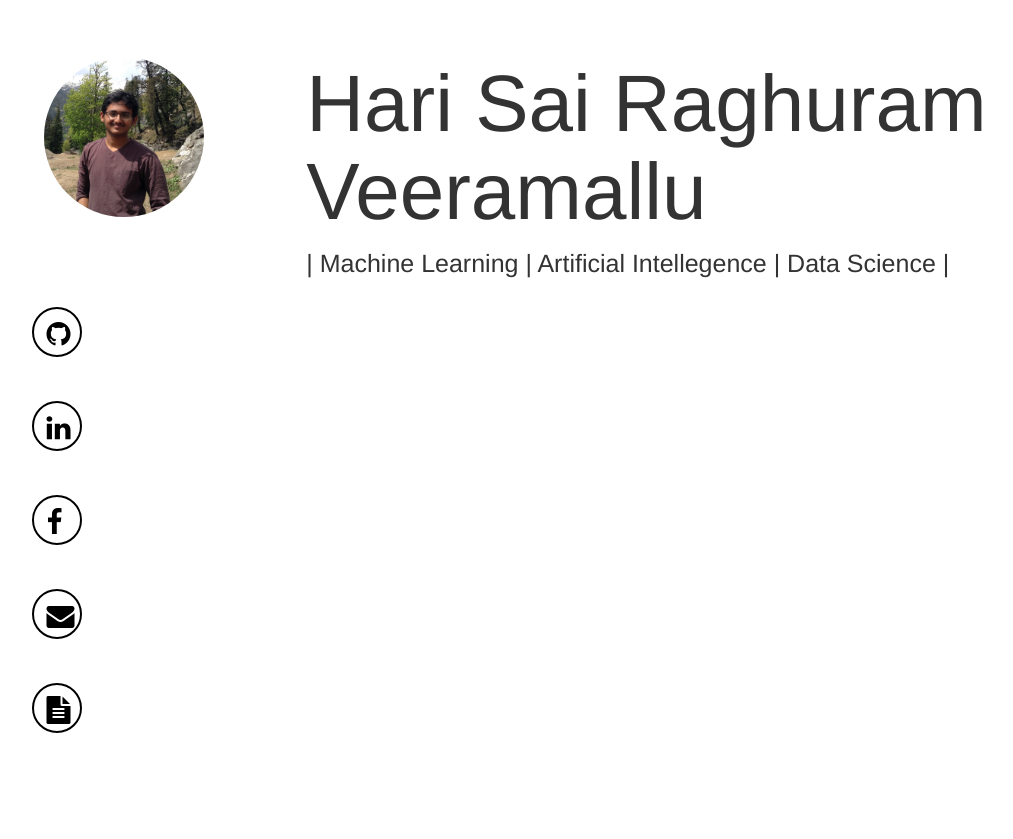
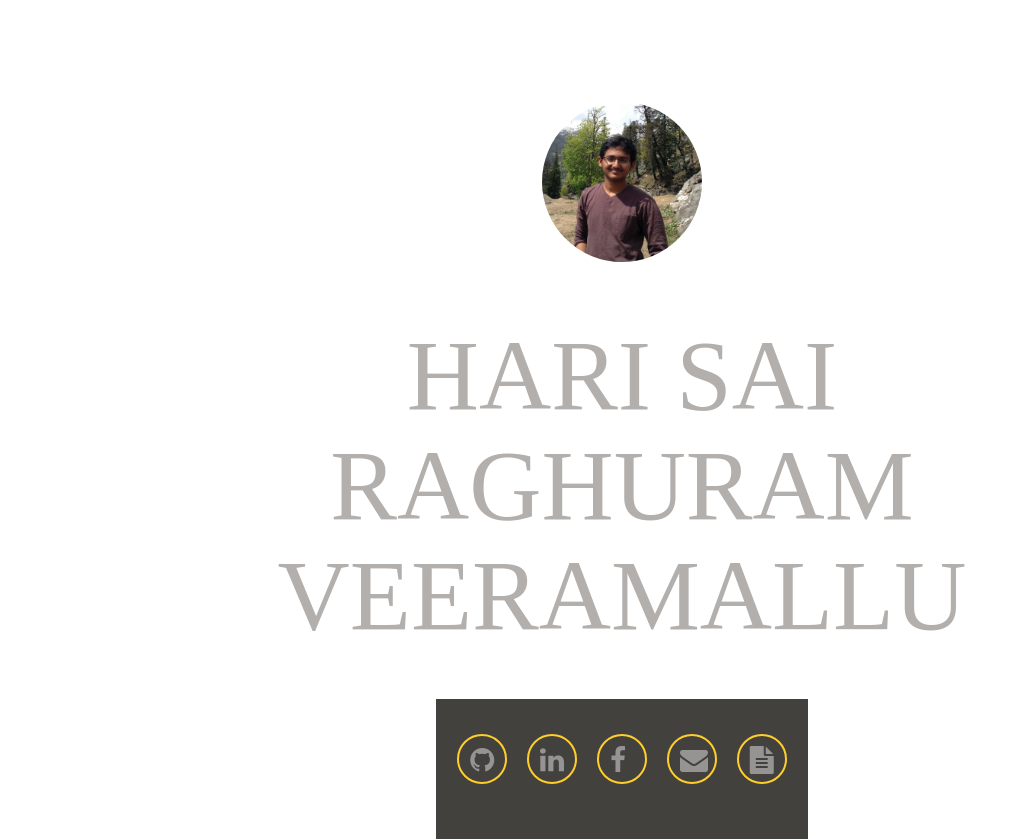
Before and after one commit to Raghuram-Veeramallu/veeramallu-raghuram.github.io, a plain HTML site: page index.html in a window 1280 px wide. Shown: the whole page, without its empty margins (18-1031 px from the left). Before the commit the page ends 800 px from the top, so only its background shows below. Drawn offline with nearby package versions, Linux system fonts and the light colour scheme.

Commit message:
Major remodel and styles changes

```diff
--- a/css/home_css.css
+++ b/css/home_css.css
@@ -1,73 +1,58 @@
 body {
+  padding: 0;
   margin: 0;
-  font:normal 100% Arial, Helvetica, sans-serif;
 }
 
-.wrapper{
+.page-wrapper{
   overflow-y:hidden !important;
   overflow-x: hidden !important;
+  width: 100%;
+  height: 100%;
 }
 
-
-.page-wrapper{
+.content{
   display: flex;
-  position: relative;
-  justify-content: center;
-}
-
-.left-section{
-  flex: 2;
   flex-direction: column;
-  display: flex;
   align-items: center;
   justify-content: space-between;
 }
 
+.js{
+  position: relative;
+  width: 100%;
+  height: 100%;
+  background-color: #182327;
+}
+
 .image-section{
   flex: 1;
-  flex-direction: column;
-  align-items: center;
-  justify-content: center;
-  padding-top: 20%;
-}
-
-.links{
-  flex: 2;
-  padding-top: 10%;
-  width: 80%;
+  padding-top: 8%;
   align-items: center;
   justify-content: center;
 }
 
-.right-section{
-  flex: 7;
-  flex-direction: column;
-  display: flex;
+.name-section{
+  flex: 1;
+  padding: 3%;
+  width: 80%;
+  justify-content: center;
+  align-self: center;
+  align-content: center;
 }
 
-.title-name{
-  flex: 4;
-  flex-direction: column;
-  align-self: left;
-  padding: 4%;
-  width: 80%;
+#title{
+  font-size: 100px;
+  font-family: ailerons;
+  color: #B2AFAC;
+  text-align: center;
+  align-self: center;
 }
 
-.website-content{
-  flex: 20;
-  flex-direction: column;
-
+.links{
+  flex: 1;
+  padding: 1%;
+  background: #42413D;
 }
-
-#myname{
-  font-size: 80px;
-}
-
-#description{
-  font-size: 25px;
-  text-align: justify;
-}
-
 
 .icons{
   display:inline-block;
@@ -76,20 +61,64 @@ body {
   margin:0;
 }
 
-.fb, .ig, .lin, .git, .twit, .mail, .res{
-  color:#000000;
+
+.lin, .git, .fb, .twit, .mail, .res{
+  color:#959492;
 }
 
 .ico{
-    border: 2px solid black;
-    border-radius: 70%;
+    border: 2px solid #FFCE2B;
+    border-radius: 50%;
     display: inline-block;
     width: 50px;
     height: 50px;
-    padding: 12px;
+    padding: 11px;
     position: relative;
     background: transparent;
     transition: all 0.2s ease;
     text-decoration: none;
-    margin: 22px;
+    margin: 22px 8px;
 }
+
+.ico-res{
+  border: 2px solid #FFCE2B;
+  border-radius: 50%;
+  display: inline-block;
+  width: 50px;
+  height: 50px;
+  padding: 11px;
+  position: relative;
+  background: transparent;
+  transition: all 0.2s ease;
+  text-decoration: none;
+  margin: 22px 8px;
+}
+
+.ico:hover{
+  transform: translateY(-4px);
+}
+
+.ico-res:hover{
+  transform: translateY(-4px);
+}
+.ico:hover .fb{
+  color: #B2AFAC;
+}
+.ico:hover .lin{
+  color: #B2AFAC;
+}
+.ico:hover .git{
+  color: #B2AFAC;
+}
+.ico:hover .ig{
+  color: #B2AFAC;
+}
+.ico:hover .mail{
+  color: #B2AFAC;
+}
+.ico:hover .twit{
+  color: #B2AFAC;
+}
+.ico-res:hover .res{
+  color: #B2AFAC;
+}
--- a/index.html
+++ b/index.html
@@ -9,8 +9,8 @@
   <head>
     <title>Hari Sai Raghuram Veeramallu</title>
     <link rel="shortcut icon" href="boss.ico"/>
-    <meta charset="UTF-8" />                <!Need to check about this!>
-    <meta http-equiv="X-UA-Compatible" content="IE=edge,chrome=1">   <! I dont know what this does!>
+    <meta charset="UTF-8" />
+    <meta http-equiv="X-UA-Compatible" content="IE=edge,chrome=1">
     <link rel="stylesheet" type="text/css" href="css/home_css.css" />
     <link rel="stylesheet" href="https://maxcdn.bootstrapcdn.com/bootstrap/3.3.6/css/bootstrap.min.css">
     <link  rel="stylesheet" href="css/font-awesome-4.5.0/css/font-awesome.min.css">
@@ -18,27 +18,26 @@
 
   <body onload=zoom()>
     <div class="page-wrapper">
-      <div class="left-section">
+      <div class="js">
+      </div>
+      <div class="content">
         <div class="image-section">
-          <img src="./Raghuram.jpeg" class="img-circle pmd-z-depth-3" width="160" height="160"><br><br><br>
+          <div class="image">
+              <img src="./Raghuram.jpeg" class="img-circle pmd-z-depth-3" width="160" height="160">
+          </div>
+        </div>
+        <div class="name-section">
+          <h2 id="title"> HARI SAI RAGHURAM VEERAMALLU </h2>
         </div>
         <div class="links">
-          <div class="icons" data-depth="0.8">
-              <div class="ico"><a href="https://github.com/Raghuram-Veeramallu" target="_blank"><i class="fa fa-github fa-2x git"></i></a></div><br>
-              <div class="ico"><a href="https://linkedin.com/in/raghuram-vhs" target="_blank"><i class="fa fa-linkedin fa-2x lin"></i></a></div><br>
-              <div class="ico"><a href="https://facebook.com/raghuram.vhs" target="_blank"><i class="fa fa-facebook fa-2x fb"></i></a></div><br>
-              <div class="ico"><a href="mailto:raghuram.vhs@snu.edu.in" target="_blank"><i class="fa fa-envelope fa-2x mail"></i></a></div><br>
-              <div class="ico"><a href="pdf.pdf"><i class="fa fa-file-text fa-2x res"></i></a></div><br>
-              <br>
+          <div class="icons layer" data-depth="0.6">
+              <div class="ico"><a href="https://github.com/" target="_blank"><i class="fa fa-github fa-2x git"></i></a></div>
+              <div class="ico"><a href="https://www.linkedin.com/in/" target="_blank"><i class="fa fa-linkedin fa-2x lin"></i></a></div>
+              <div class="ico"><a href="https://www.facebook.com/" target="_blank"><i class="fa fa-facebook fa-2x fb"></i></a></div>
+              <div class="ico"><a href="mailto:raghuram.vhs@gmail.com" target="_blank"><i class="fa fa-envelope fa-2x mail"></i></a></div>
+              <div class="ico"><a href="pdf.html"><i class="fa fa-file-text fa-2x res"></i></a></div>
+              <br><br>
           </div>
-        </div>
-      </div>
-      <div class="right-section">
-        <div class="title-name">
-          <h2 id="myname"> Hari Sai Raghuram Veeramallu </h2>
-          <p id="description"> | Machine Learning | Artificial Intellegence | Data Science | </p>
-        </div>
-        <div class="website-content">
         </div>
       </div>
     </div>
```
Also changed, not shown: js/text_up.js (added, +55 -0 lines), 3 other files.
